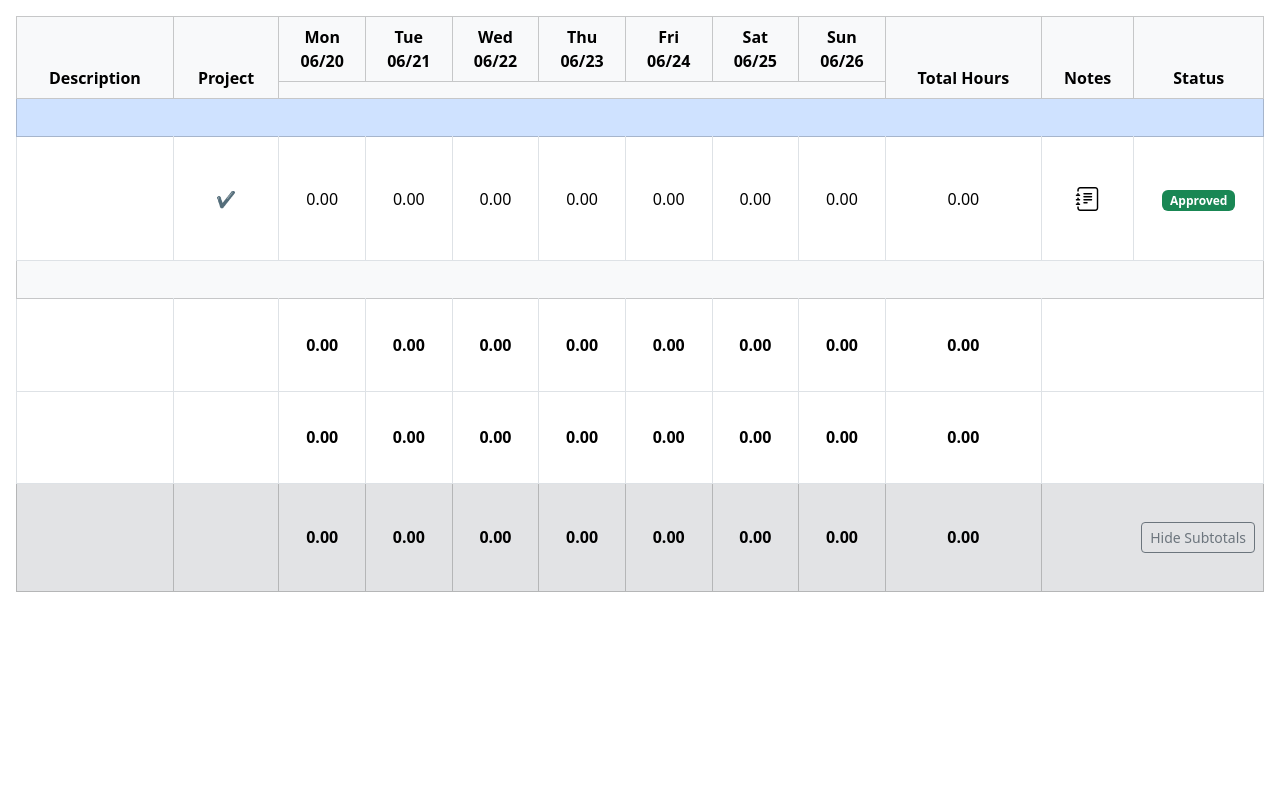
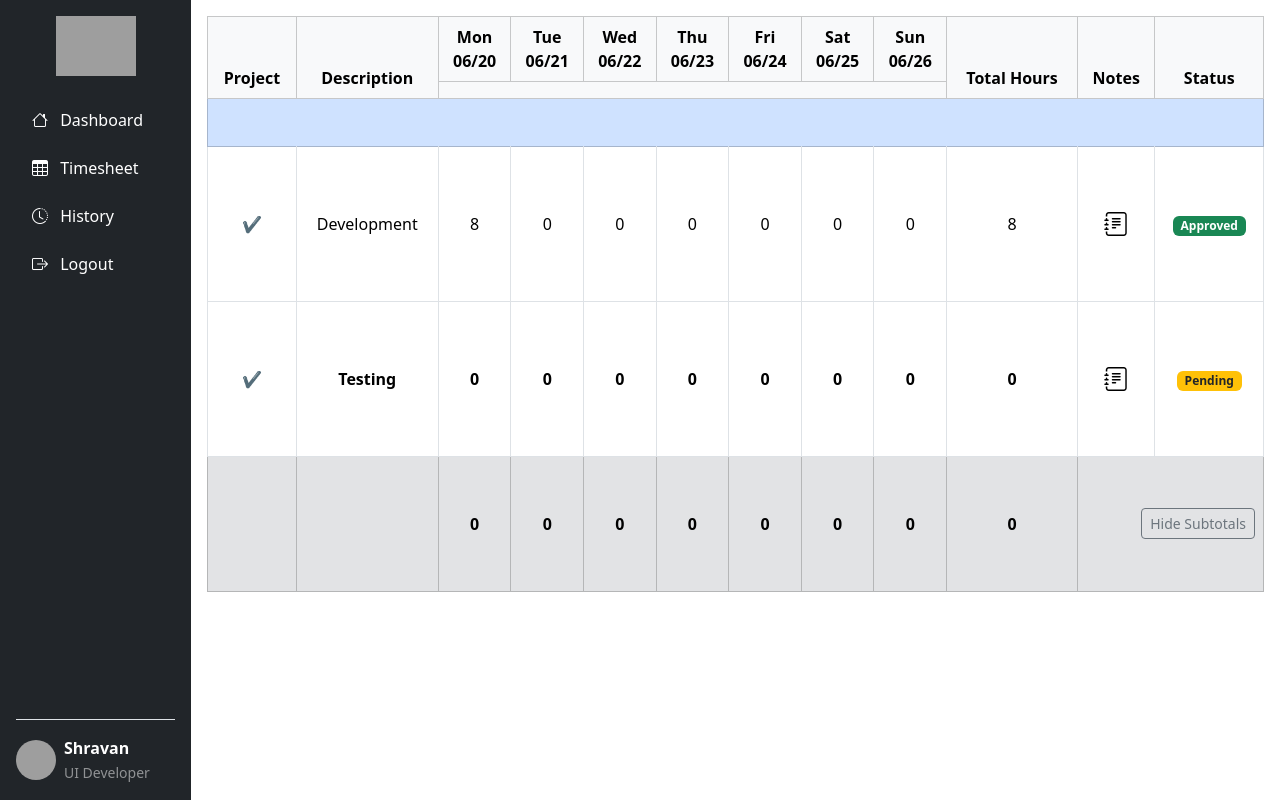
Before and after one commit to WillDoIt26/Timesheet-project-POC, an Angular app: page /table in a window 1280 px wide. Built offline with nearby package versions, Linux system fonts and the light colour scheme; grey boxes are pictures that could not be loaded.

Commit message:
changed table ui and added nav bar

```diff
--- a/src/app/table/table.html
+++ b/src/app/table/table.html
@@ -1,10 +1,47 @@
-<div class="container-fluid full-table-container p-3">
+<!-- Top-Level Layout -->
+<div class="d-flex">
+<!-- Sidebar -->
+<div class="sidebar bg-dark text-white p-3 d-flex flex-column">
+  <div class="logo mb-4 text-center">
+    <img src="assets/logo.png" alt="Logo" class="img-fluid" style="max-height: 60px;">
+  </div>
+
+  <ul class="nav flex-column flex-grow-1">
+    <li class="nav-item mb-2">
+      <a class="nav-link text-white" href="#"><i class="bi bi-house me-2"></i> Dashboard</a>
+    </li>
+    <li class="nav-item mb-2">
+      <a class="nav-link text-white" href="#"><i class="bi bi-table me-2"></i> Timesheet</a>
+    </li>
+    <li class="nav-item mb-2">
+      <a class="nav-link text-white" href="#"><i class="bi bi-clock-history me-2"></i> History</a>
+    </li>
+    <li class="nav-item mb-2">
+      <a class="nav-link text-white" href="#"><i class="bi bi-box-arrow-right me-2"></i> Logout</a>
+    </li>
+  </ul>
+
+  <!-- Profile Section -->
+  <div class="profile-section border-top pt-3">
+    <div class="d-flex align-items-center">
+      <img src="assets/profile.jpg" alt="User" class="rounded-circle me-2" style="width: 40px; height: 40px;">
+      <div>
+        <div class="fw-bold">Shravan</div>
+        <small class="text-white-50">UI Developer</small>
+      </div>
+    </div>
+  </div>
+</div>
+
+
+  <!-- Main Content -->
+  <div class="flex-grow-1 container-fluid full-table-container p-3">
     <div class="table-responsive">
       <table class="table table-bordered text-center align-middle w-100 h-75">
         <thead class="table-light">
           <tr>
+            <th rowspan="2">Project</th>
             <th rowspan="2">Description</th>
-          <th rowspan="2">Project</th>
             <th>Mon<br>06/20</th>
             <th>Tue<br>06/21</th>
             <th>Wed<br>06/22</th>
@@ -19,42 +56,40 @@
           <tr><td colspan="7"></td></tr>
         </thead>
         <tbody>
-        <tr class="table-primary fw-bold">
-          <td colspan="12"></td>
-        </tr>
+          <!-- Your rows -->
+          <tr class="table-primary fw-bold"><td colspan="12"></td></tr>
+
           <tr>
-          <td class="text-start ps-4"> </td>
-          <td>✔</td>
-          <td>0.00</td>
-          <td>0.00</td>
-          <td>0.00</td>
-          <td>0.00</td>
-          <td>0.00</td>
-          <td>0.00</td>
-          <td>0.00</td>
-          <td>0.00</td>
+            <td >✔</td>
+            <td>Development</td>
+            <td>8</td><td>0</td><td>0</td><td>0</td><td>0</td><td>0</td><td>0</td>
+            <td>8</td>
             <td>
-            <button style="font-size: x-large; border: none; background-color: transparent;" (click)="openNoteDialog()"><i class="bi bi-journal-text"></i></button>
+              <button style="font-size: x-large; border: none; background-color: transparent;" (click)="openNoteDialog()">
+                <i class="bi bi-journal-text"></i>
+              </button>
             </td>
             <td><span class="badge bg-success">Approved</span></td>
           </tr>
-        <tr class="table-light fw-bold">
-          <td colspan="12"></td>
+
+          <!-- More rows -->
+          <tr class="fw-bold">
+            <td>✔</td><td>Testing</td>
+            <td>0</td><td>0</td><td>0</td><td>0</td><td>0</td><td>0</td><td>0</td>
+            <td>0</td>
+            <td>
+              <button style="font-size: x-large; border: none; background-color: transparent;" (click)="openNoteDialog()">
+                <i class="bi bi-journal-text"></i>
+              </button>
+            </td>
+            <td><span class="badge bg-warning text-dark">Pending</span></td>
           </tr>
-        <tr class="fw-bold">
-          <td> </td><td></td>
-          <td>0.00</td><td>0.00</td><td>0.00</td><td>0.00</td><td>0.00</td><td>0.00</td><td>0.00</td>
-          <td>0.00</td><td colspan="2"></td>
-        </tr>
-        <tr class="fw-bold">
-          <td></td><td></td>
-          <td>0.00</td><td>0.00</td><td>0.00</td><td>0.00</td><td>0.00</td><td>0.00</td><td>0.00</td>
-          <td>0.00</td><td colspan="2"></td>
-        </tr>
+
           <tr class="table-secondary fw-bold">
             <td></td><td></td>
-          <td>0.00</td><td>0.00</td><td>0.00</td><td>0.00</td><td>0.00</td><td>0.00</td><td>0.00</td>
-          <td>0.00</td><td colspan="2">
+            <td>0</td><td>0</td><td>0</td><td>0</td><td>0</td><td>0</td><td>0</td>
+            <td>0</td>
+            <td colspan="2">
               <button class="btn btn-sm btn-outline-secondary float-end">Hide Subtotals</button>
             </td>
           </tr>
@@ -62,3 +97,4 @@
       </table>
     </div>
   </div>
+</div>
--- a/src/app/table/table.scss
+++ b/src/app/table/table.scss
@@ -7,3 +7,16 @@
     flex: 1;
     overflow: auto;
   }
+.sidebar {
+  width: 220px;
+  height: 100vh;
+  position: sticky;
+  top: 0;
+  display: flex;
+  flex-direction: column;
+}
+
+.full-table-container {
+  height: 100vh;
+  overflow-y: auto;
+}
```
Lines whose indentation alone changed are shown as unchanged.
